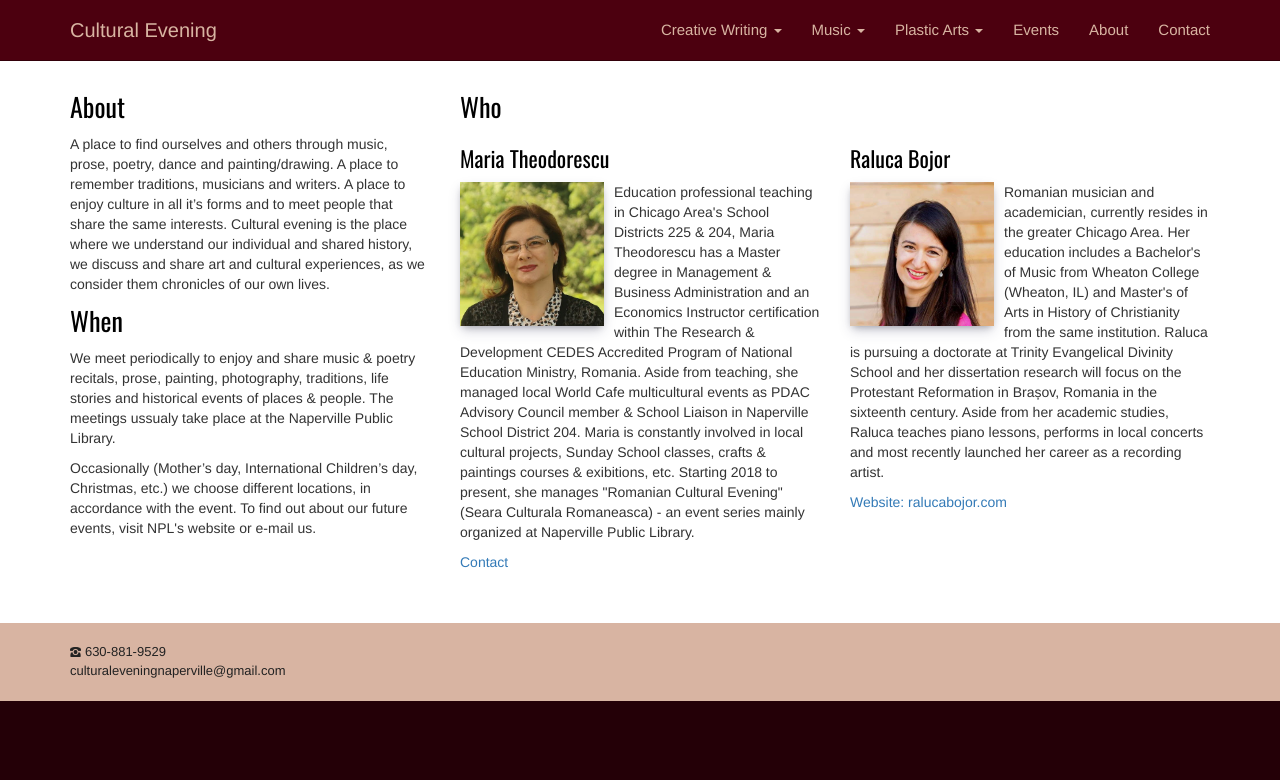
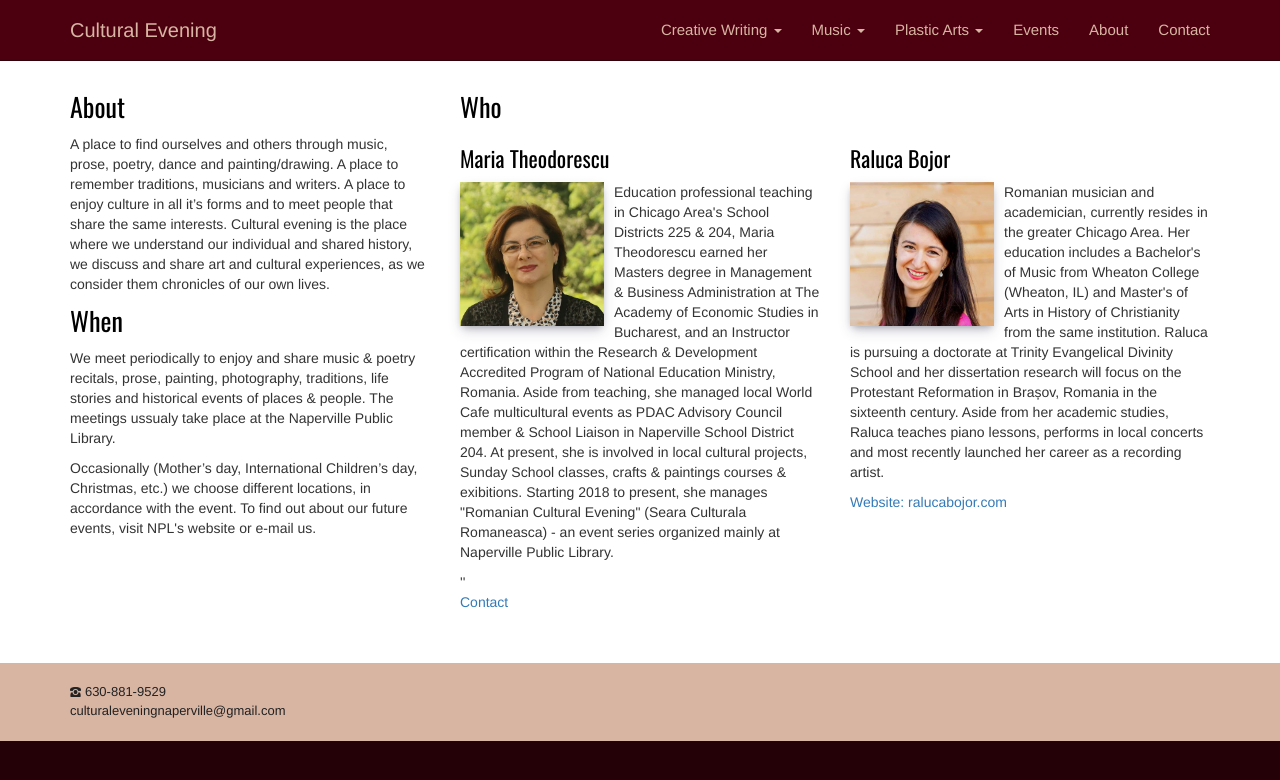
Before and after one commit to adrianth/culteve, a Jekyll site: the page built from en/about.html, in a window 1280 px wide. Shown: the top 780 px of the page. Built offline with Jekyll 4.4.1, drawn with Linux system fonts in a browser that asks for light colours.

Commit message:
cedes no

```diff
--- a/en/about.html
+++ b/en/about.html
@@ -32,8 +32,8 @@ title: About
                 <div class="col-sm-6">
                     <h3>Maria Theodorescu</h3>
                     <img class="img img-responsive presentation" src="{{ site.baseurl }}/img/about/maria.jpg" alt="">
-                    <p>Education professional teaching in Chicago Area's School Districts 225 & 204, Maria Theodorescu has a Master degree in Management & Business Administration and an Economics Instructor certification within The Research & Development CEDES Accredited Program of National Education Ministry, Romania. Aside from teaching, she managed local World Cafe multicultural events as PDAC Advisory Council member & School Liaison in Naperville School District 204. Maria is constantly involved in local cultural projects, Sunday School classes, crafts & paintings courses & exibitions, etc. Starting 2018 to present, she manages "Romanian Cultural Evening" (Seara Culturala Romaneasca) - an event series mainly organized at Naperville Public Library.
-                    </p>
+                    <p>Education professional teaching in Chicago Area's School Districts 225 & 204, Maria Theodorescu earned her Masters degree in Management & Business Administration at The Academy of Economic Studies in Bucharest, and an Instructor certification within the Research & Development Accredited Program of National Education Ministry, Romania. Aside from teaching, she managed local World Cafe multicultural events as PDAC Advisory Council member & School Liaison in Naperville School District 204. At present, she is involved in local cultural projects, Sunday School classes, crafts & paintings courses & exibitions. Starting 2018 to present, she manages "Romanian Cultural Evening" (Seara Culturala Romaneasca) - an event series organized mainly at Naperville Public Library.
+                    </p>''
                     <p><a href="https://www.linkedin.com/in/maria-theodorescu-47157646/">Contact</a></p>
                 </div>
                 <div class="col-sm-6">
```
